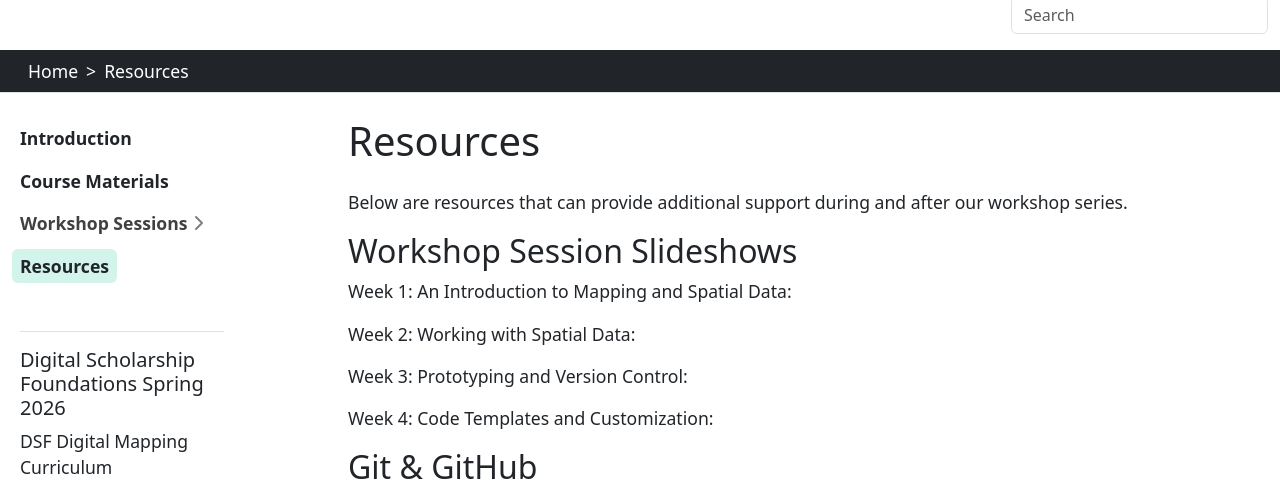
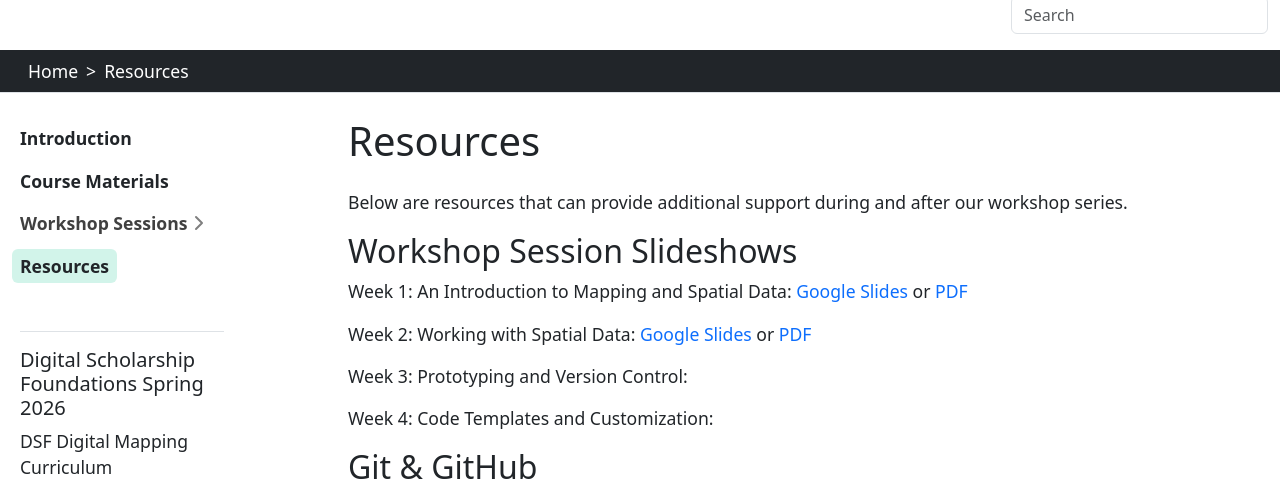
Before and after one commit to PULdischo/dsf-spring-2026, a Jekyll site: the page built from content/resources.md, in a window 1280 px wide and 900 px high, cut to the strip 120-613 px from the top of the window. Built offline with Jekyll 4.4.1, drawn with Linux system fonts in a browser that asks for light colours.

Commit message:
update for week 2

```diff
--- a/content/resources.md
+++ b/content/resources.md
@@ -7,9 +7,9 @@ Below are resources that can provide additional support during and after our wor
 
 ## Workshop Session Slideshows
 
-Week 1: An Introduction to Mapping and Spatial Data:
+Week 1: An Introduction to Mapping and Spatial Data: [Google Slides](https://docs.google.com/presentation/d/1jStR3lWgGKgfo4yiAOzW50xxAM00yLZze-br7glNZuA/edit?usp=sharing) or [PDF](https://github.com/PULdischo/dsf-spring-2026/blob/main/content/slideshows/week-1-intro.pdf)
 
-Week 2: Working with Spatial Data:
+Week 2: Working with Spatial Data: [Google Slides](https://docs.google.com/presentation/d/1RlHp5BzciH4pMV1QWv-DLIofnudcuvvLxRH_-_db8YY/edit?usp=sharing) or [PDF](https://github.com/PULdischo/dsf-spring-2026/blob/main/content/slideshows/week-2-spatial-data.pdf)
 
 Week 3: Prototyping and Version Control:
 
```
Also changed, not shown: content/sessions/week-2.md (+2 -2 lines).
